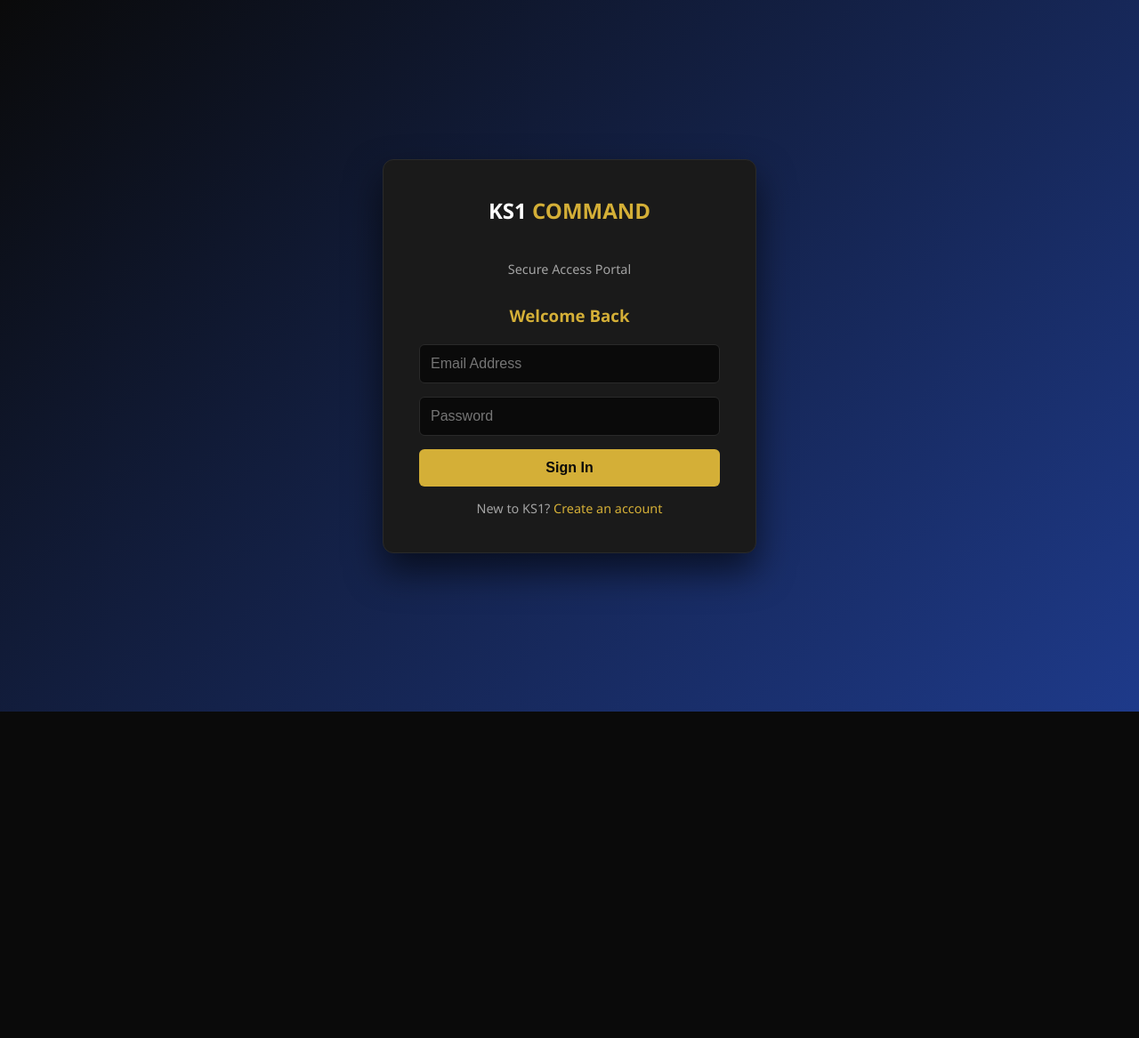
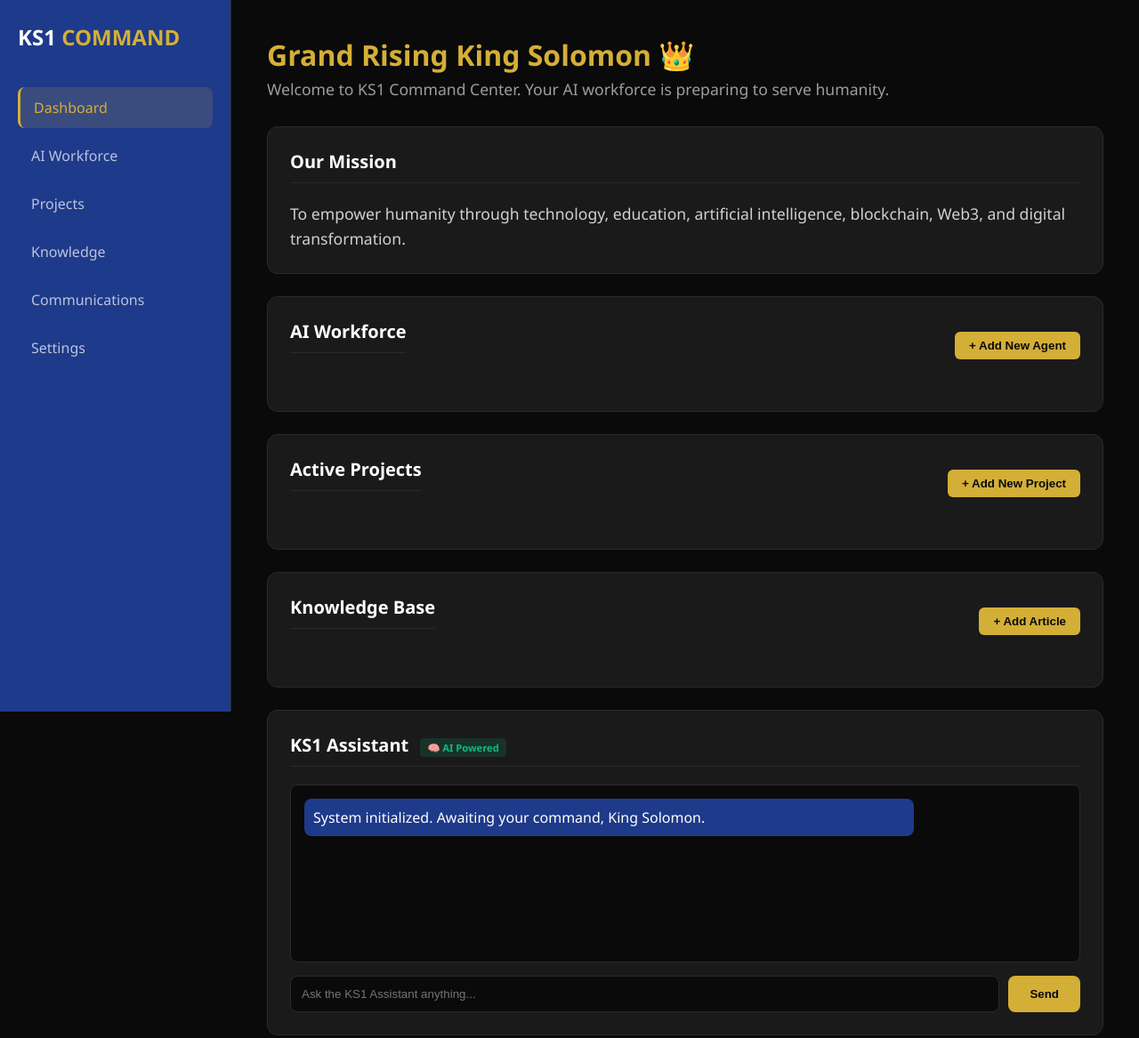
Before and after one commit to shinehome888-commits/KS1-Command-Center, a plain HTML site: page frontend/index.html in a window 1280 px wide. Shown: the top 1167 px of the page at 89% size. Before the commit the page ends 800 px from the top, so only its background shows below. Drawn offline with Linux system fonts and the light colour scheme.

Commit message:
Refactor index.html for updated views and AI Assistant
Updated stylesheet and script versioning, modified authentication and dashboard views, and enhanced AI Assistant messaging.

```diff
--- a/frontend/index.html
+++ b/frontend/index.html
@@ -4,45 +4,12 @@
     <meta charset="UTF-8">
     <meta name="viewport" content="width=device-width, initial-scale=1.0">
     <title>KS1 Command Center</title>
-    <link rel="stylesheet" href="css/style.css?v=7">
+    <link rel="stylesheet" href="css/style.css?v=8">
 </head>
 <body>
 
-    <!-- 1. AUTHENTICATION VIEW (Shown by default if not logged in) -->
-    <div id="auth-view" class="auth-view">
-        <div class="auth-box">
-            <div class="logo" style="text-align: center; margin-bottom: 30px;">
-                <h2>KS1 <span>COMMAND</span></h2>
-                <p style="color: rgba(255,255,255,0.6); font-size: 0.9rem; margin-top: 5px;">Secure Access Portal</p>
-            </div>
-
-            <!-- Login Form -->
-            <form id="login-form" class="auth-form">
-                <h3 style="color: var(--gold); margin-bottom: 20px; text-align: center;">Welcome Back</h3>
-                <input type="email" id="login-email" placeholder="Email Address" required>
-                <input type="password" id="login-password" placeholder="Password" required>
-                <button type="submit" id="login-btn">Sign In</button>
-                <p style="text-align: center; margin-top: 15px; color: rgba(255,255,255,0.6); font-size: 0.9rem;">
-                    New to KS1? <a href="#" id="show-register">Create an account</a>
-                </p>
-            </form>
-
-            <!-- Register Form (Hidden by default) -->
-            <form id="register-form" class="auth-form hidden">
-                <h3 style="color: var(--gold); margin-bottom: 20px; text-align: center;">Join the Foundation</h3>
-                <input type="text" id="register-name" placeholder="Full Name" required>
-                <input type="email" id="register-email" placeholder="Email Address" required>
-                <input type="password" id="register-password" placeholder="Password (min 6 characters)" required minlength="6">
-                <button type="submit" id="register-btn">Create Account</button>
-                <p style="text-align: center; margin-top: 15px; color: rgba(255,255,255,0.6); font-size: 0.9rem;">
-                    Already have an account? <a href="#" id="show-login">Sign In</a>
-                </p>
-            </form>
-        </div>
-    </div>
-
-    <!-- 2. DASHBOARD VIEW (Hidden by default, shown only after login) -->
-    <div id="dashboard-view" class="dashboard-view hidden">
+    <!-- DASHBOARD (No login screen - direct access) -->
+    <div class="dashboard-view">
 
         <!-- Sidebar Navigation -->
         <aside class="sidebar">
@@ -56,15 +23,13 @@
                 <a href="#" class="nav-item">Knowledge</a>
                 <a href="#" class="nav-item">Communications</a>
                 <a href="#" class="nav-item">Settings</a>
-                <!-- Logout Button at the bottom -->
-                <a href="#" id="logout-btn" class="nav-item logout-item">🚪 Logout</a>
             </nav>
         </aside>
 
         <!-- Main Content Area -->
         <main class="main-content">
             <header class="top-header">
-                <h1>Grand Rising <span id="user-name-display">King Solomon</span> 👑</h1>
+                <h1>Grand Rising King Solomon 👑</h1>
                 <p class="subtitle">Welcome to KS1 Command Center. Your AI workforce is preparing to serve humanity.</p>
             </header>
 
@@ -144,14 +109,14 @@
                 <div class="grid-layout" id="knowledge-grid"></div>
             </section>
 
-            <!-- AI Assistant -->
+            <!-- AI Assistant (NOW POWERED BY DEEPSEEK) -->
             <section class="section-card">
-                <h3>KS1 Assistant</h3>
+                <h3>KS1 Assistant <span style="font-size: 0.7rem; color: #10B981; background: rgba(16,185,129,0.15); padding: 3px 8px; border-radius: 4px; margin-left: 8px;">🧠 AI Powered</span></h3>
                 <div class="chat-window" id="chatWindow">
-                    <div class="chat-message bot">System initialized. Awaiting your command.</div>
+                    <div class="chat-message bot">System initialized. Awaiting your command, King Solomon.</div>
                 </div>
                 <div class="chat-input-area">
-                    <input type="text" id="chatInput" placeholder="Ask the KS1 Assistant...">
+                    <input type="text" id="chatInput" placeholder="Ask the KS1 Assistant anything...">
                     <button id="sendBtn">Send</button>
                 </div>
             </section>
@@ -166,6 +131,6 @@
         </main>
     </div>
 
-    <script src="js/app.js?v=7"></script>
+    <script src="js/app.js?v=8"></script>
 </body>
 </html>
```
